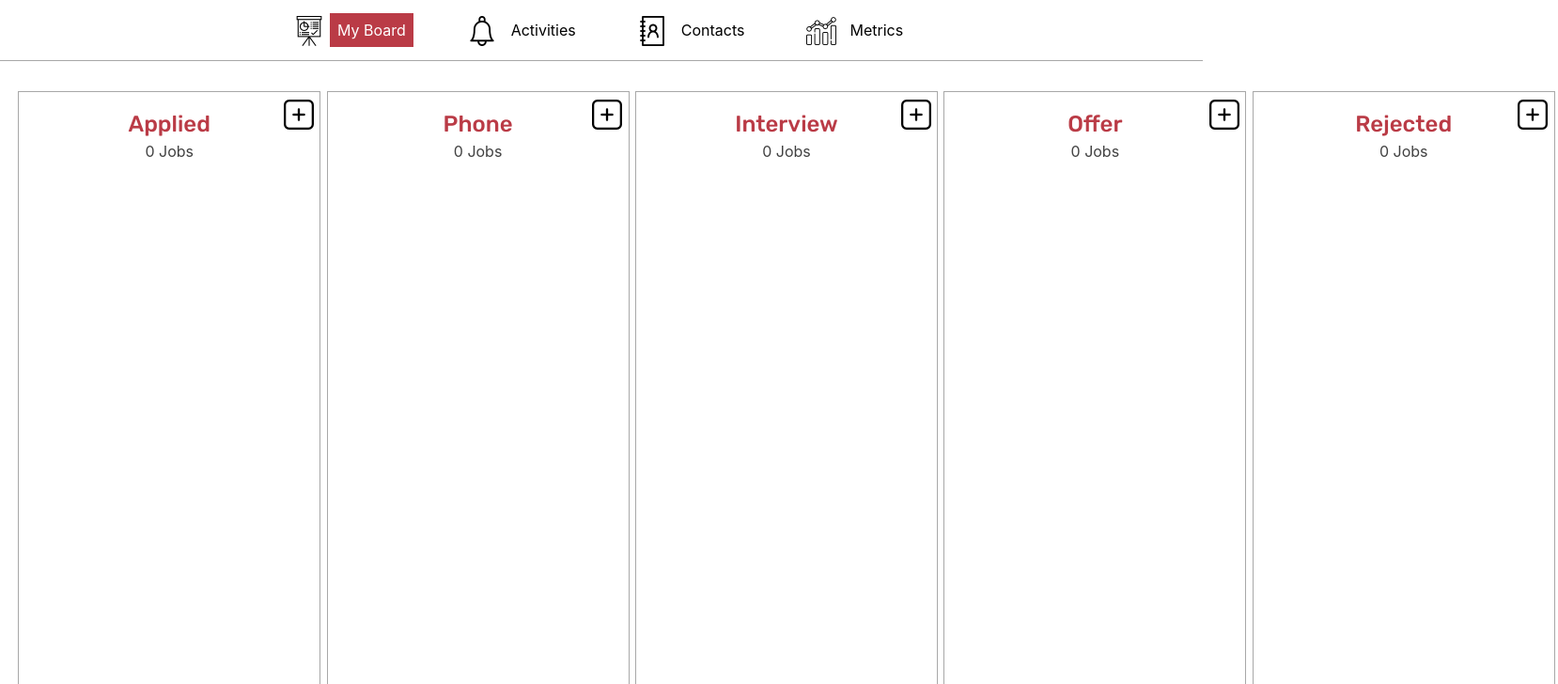
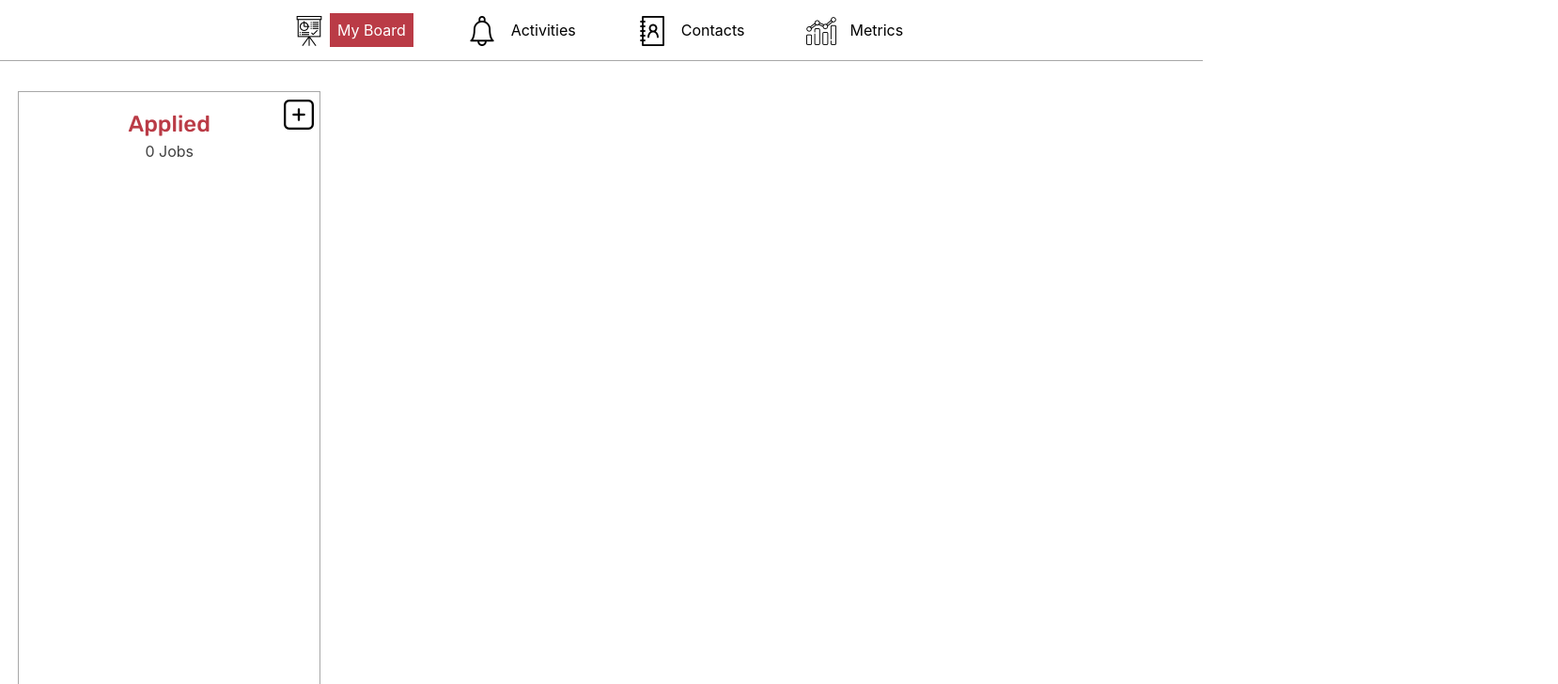
Before and after one commit to liamortiz/milus, a React (Create React App) app: page / in a window 1280 px wide. Shown: the top 728 px of the page at 94% size, 1658 px wide, since content can reach past the window. Built offline with nearby package versions, Linux system fonts and the light colour scheme.

Commit message:
Working on job card component

```diff
--- a/src/components/Board/BoardContainer.jsx
+++ b/src/components/Board/BoardContainer.jsx
@@ -5,10 +5,6 @@ const BoardContainer = () => {
     return (
         <div id="board-container">
             <JobCard title='Applied' jobs={0}/>
-            <JobCard title='Phone' jobs={0}/>
-            <JobCard title='Interview' jobs={0}/>
-            <JobCard title='Offer' jobs={0}/>
-            <JobCard title='Rejected' jobs={0}/>
         </div>
     )
 }
```
